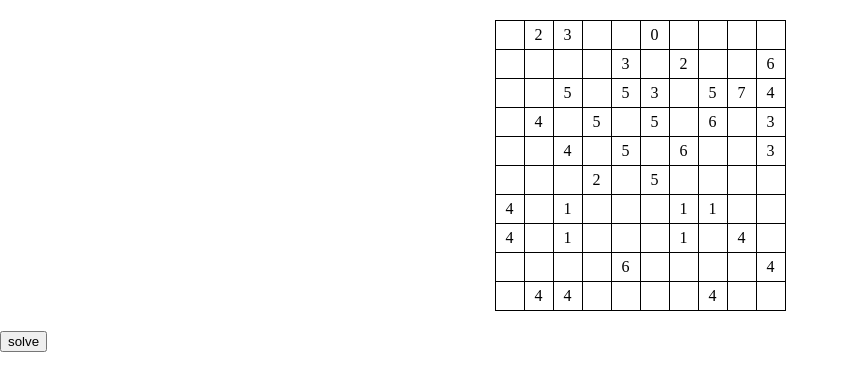
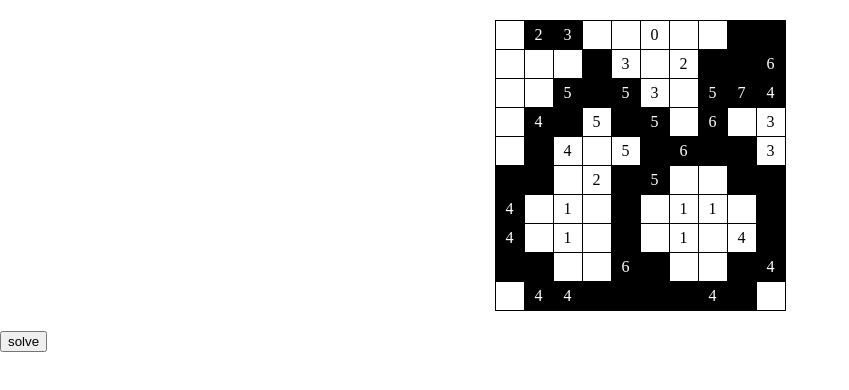
Before and after one commit to paxf/paxf.github.io, a plain HTML site: page index.html in a window 1280 px wide. Both pictures are taken after a click on the button "solve". Shown: the whole page, without its empty margins (0-849 px from the left). Drawn offline with Linux system fonts and the light colour scheme.

Commit message:
da chay duoc! yeah

```diff
--- a/index.html
+++ b/index.html
@@ -20,6 +20,10 @@
   }
   th, td {
       padding: 5px;
+  }
+	.true{
+		background: black;
+		color: white;
 	}
   </style>
 </head>
@@ -141,6 +145,26 @@ Table.prototype.toString = function () {
   }
   return table;
 };
+Table.prototype.toStringColors = function (arr) {
+	var table = document.createElement('table');
+  table.setAttribute('id', 'tablePuzzle');
+
+  for(let y = 0; y < this.grid.height; y++) {
+    var tbody = document.createElement('tr');
+
+    for (let x = 0; x < this.grid.width; x++) {
+      var element = this.grid.get(new Vector(x, y));
+      var td = document.createElement('td');
+			if(arr[this.grid.vectorToNumber(new Vector(x, y))] > 0){
+				td.className = "true";
+			}
+      td.innerHTML = charFromElement(element);
+      tbody.appendChild(td);
+    }
+    table.appendChild(tbody);
+  }
+  return table;
+};
 
 
 function toHopChapK(arr, k) {
@@ -196,7 +220,9 @@ function solve() {
 	var endTime = (new Date()).getTime();
 	outputElem += result;
 	console.log('CPU time: ' + ((endTime - startTime) / 1000) + 's\n' + outputElem);
-		// console.log(outputElem);
+	var tableTrueFalse = outputElem.split(" ");
+	// tableTrueFalse.shift();
+	document.getElementById('container').replaceChild(table.toStringColors(tableTrueFalse), document.getElementById('tablePuzzle'));
 }
 </script>
 </body>
```
Lines whose indentation alone changed are shown as unchanged.
